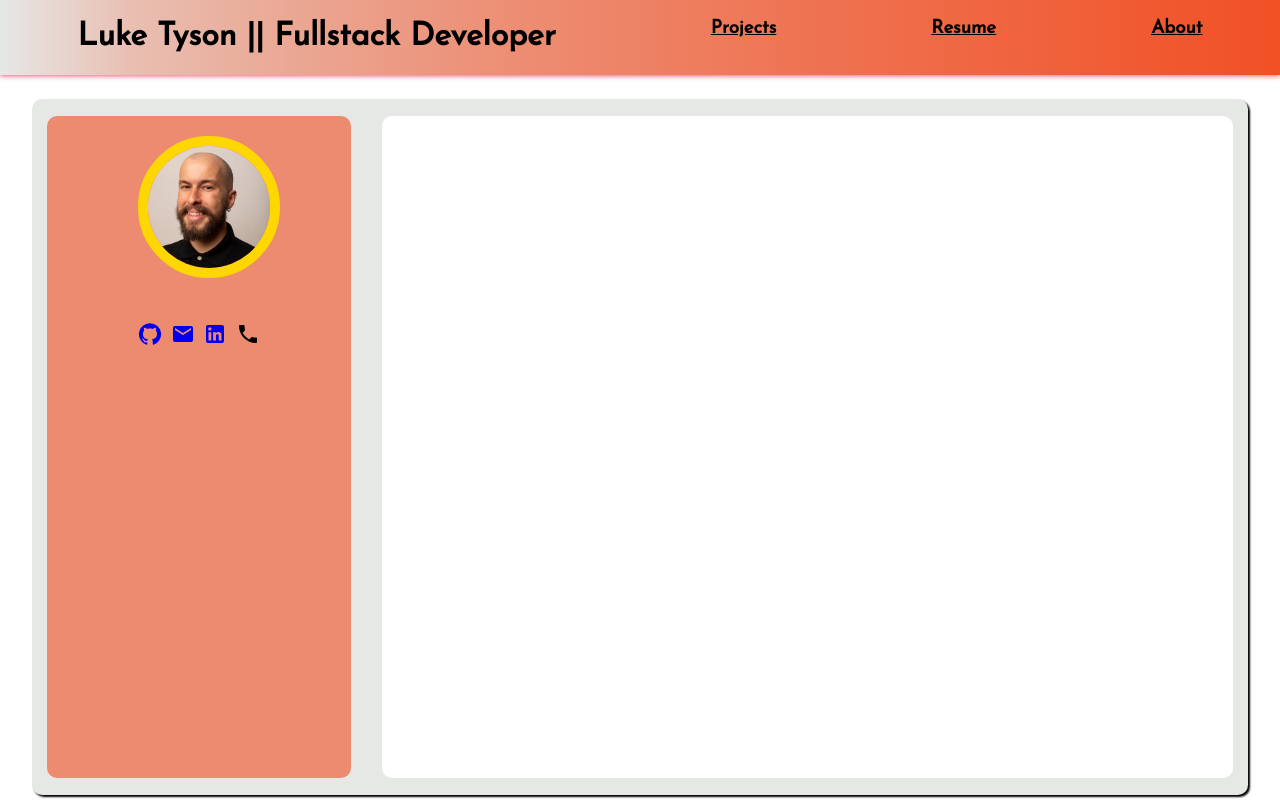
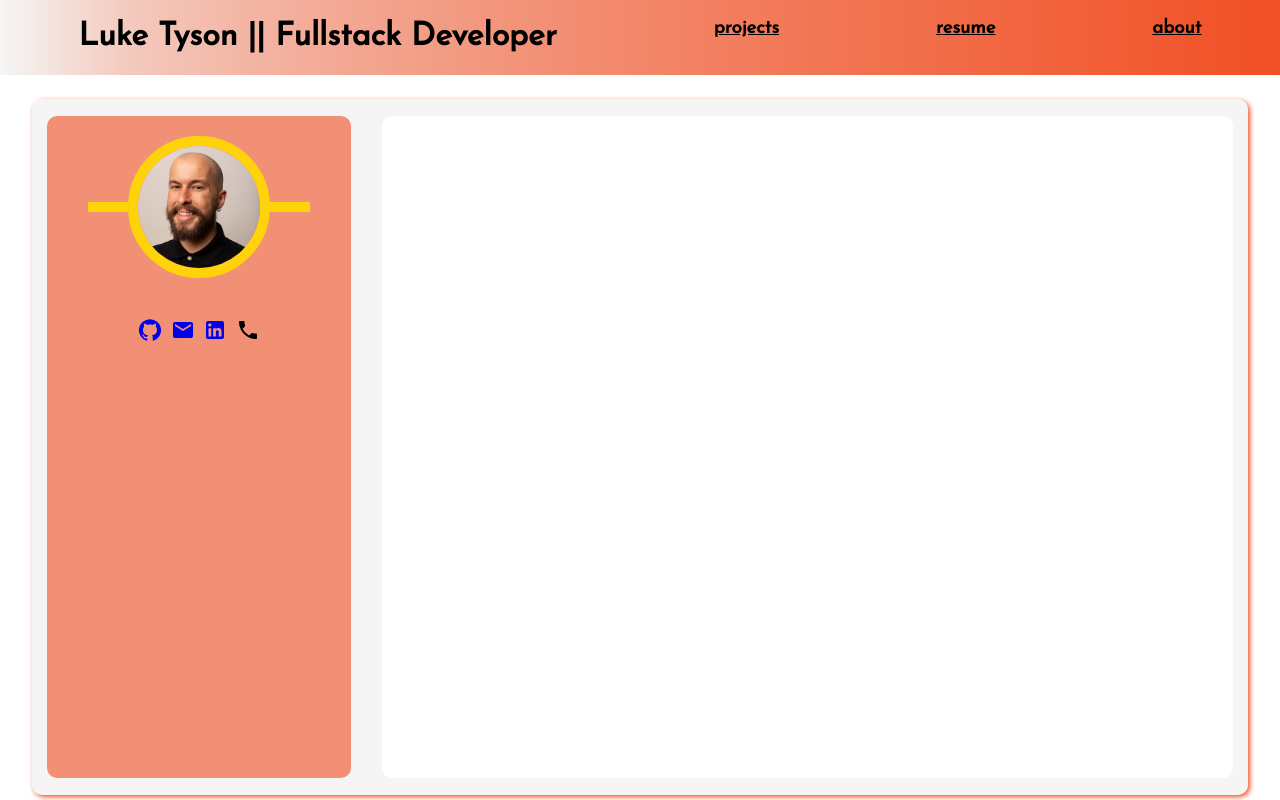
Before and after one commit to guantanamobosch/luke_tyson_portfolio, a React (Create React App) app: page / in a window 1280 px wide. Built offline with nearby package versions, Linux system fonts and the light colour scheme.

Commit message:
headshot css

```diff
--- a/src/components/NavBar/NavBar.css
+++ b/src/components/NavBar/NavBar.css
@@ -4,7 +4,7 @@
     justify-content: space-around;
     background-image: linear-gradient(.25turn, var(--platinum), 30%, var(--coquelicot));
     /* border-radius: 10px 0px 0px 10px; */
-    box-shadow: 0px 1px 5px var(--blush);
+    box-shadow: 0px 1px 5px var(--gunmetal);
     margin-bottom: auto;
     font-family: 'Josefin Sans', sans-serif;
 }
--- a/src/components/NavBar/NavBar.jsx
+++ b/src/components/NavBar/NavBar.jsx
@@ -8,15 +8,15 @@ export default function NavBar() {
             <h1>Luke Tyson || Fullstack Developer </h1>
 
             <Link to="/projects">
-                <h3>Projects</h3>
+                <h3>projects</h3>
             </Link>
 
             <Link to="/resume">
-                <h3>Resume</h3>
+                <h3>resume</h3>
             </Link>
 
             <Link to="/about">
-                <h3>About</h3>
+                <h3>about</h3>
             </Link>
         </div>
     );
--- a/src/pages/App/App.css
+++ b/src/pages/App/App.css
@@ -8,7 +8,7 @@
 
     --gunmetal: #1828251;
     --coquelicot: #F15025;
-    --platinum: #E6E8E6;
+    --platinum: #e6e8e66a;
 }
 
 html {
@@ -22,7 +22,7 @@ html {
 body {
     height: 100%;
     width: 100%;
-    background-color: white);
+    background-color: white;
 }
 
 #root {
@@ -39,7 +39,7 @@ body {
 
 .main-card {
     background-color: var(--platinum);
-    box-shadow: 2px 2px 2px;
+    box-shadow: 2px 2px 5px var(--coquelicot);
     border-radius: 10px;
     display: flex;
     justify-content: space-around;
--- a/src/pages/Headshot/Headshot.css
+++ b/src/pages/Headshot/Headshot.css
@@ -1,11 +1,20 @@
 #headshot-container {
     width: 40%;
     margin: 20px;
+    display: flex;
+    flex-direction: row;
+    align-items: center;
+    justify-content: center;
+}
+
+.headshot-lines {
+    background-color: rgba(255, 217, 0, 0.927);
+    padding: 5px 20px 5px 20px;
 }
 
 #headshot {
     width: 100%;
     height: auto;
     border-radius: 100%;
-    border: 10px solid gold;
+    border: 10px solid rgba(255, 217, 0, 0.927);
 }
--- a/src/pages/Headshot/Headshot.jsx
+++ b/src/pages/Headshot/Headshot.jsx
@@ -5,7 +5,9 @@ import "./Headshot.css";
 export default function Headshot() {
     return (
         <div id="headshot-container">
+            <div className="headshot-lines"></div>
             <img id="headshot" src={headshot} alt="Luke's Headshot" />
+            <div className="headshot-lines"></div>
         </div>
     );
 }
```
